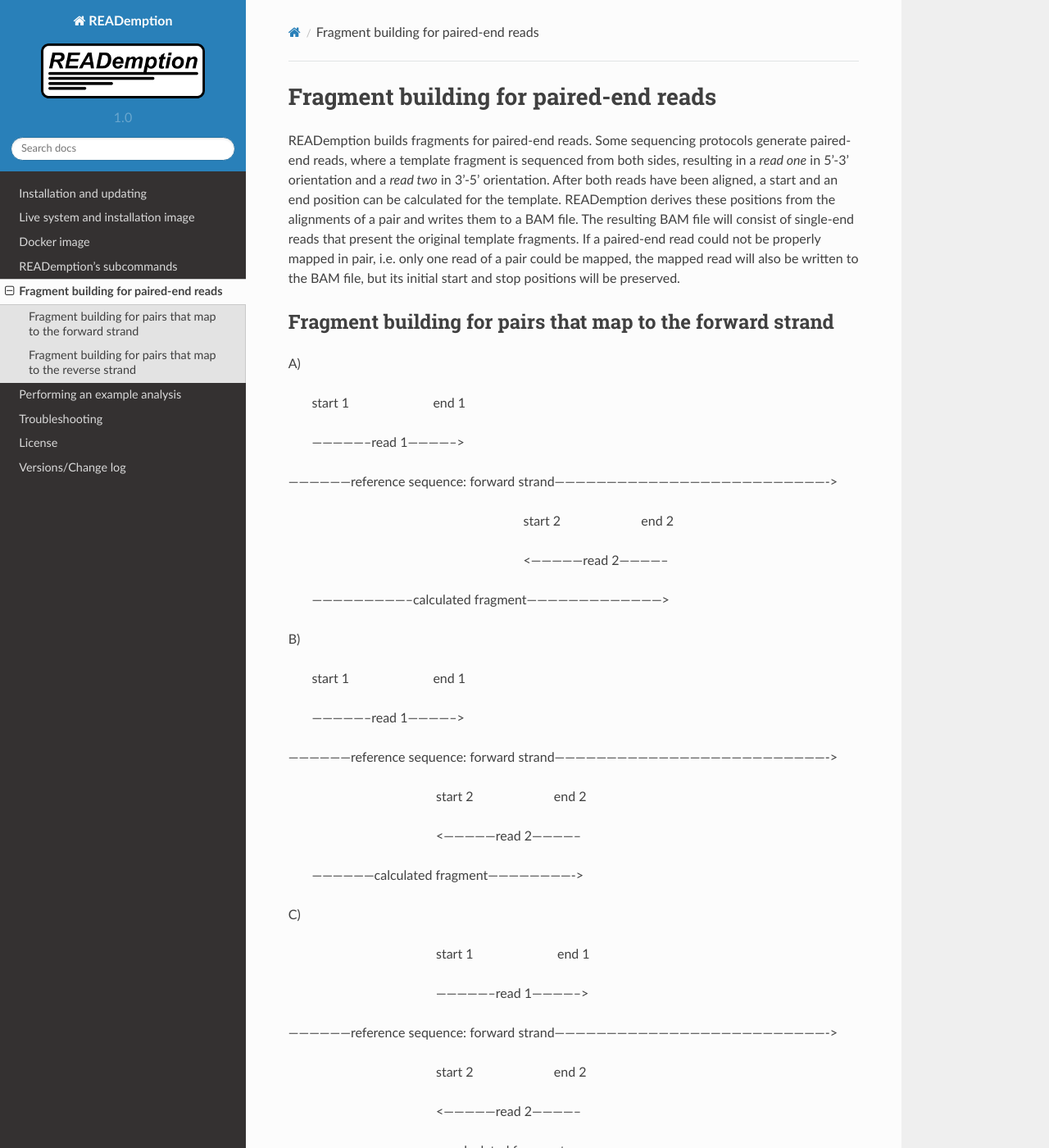
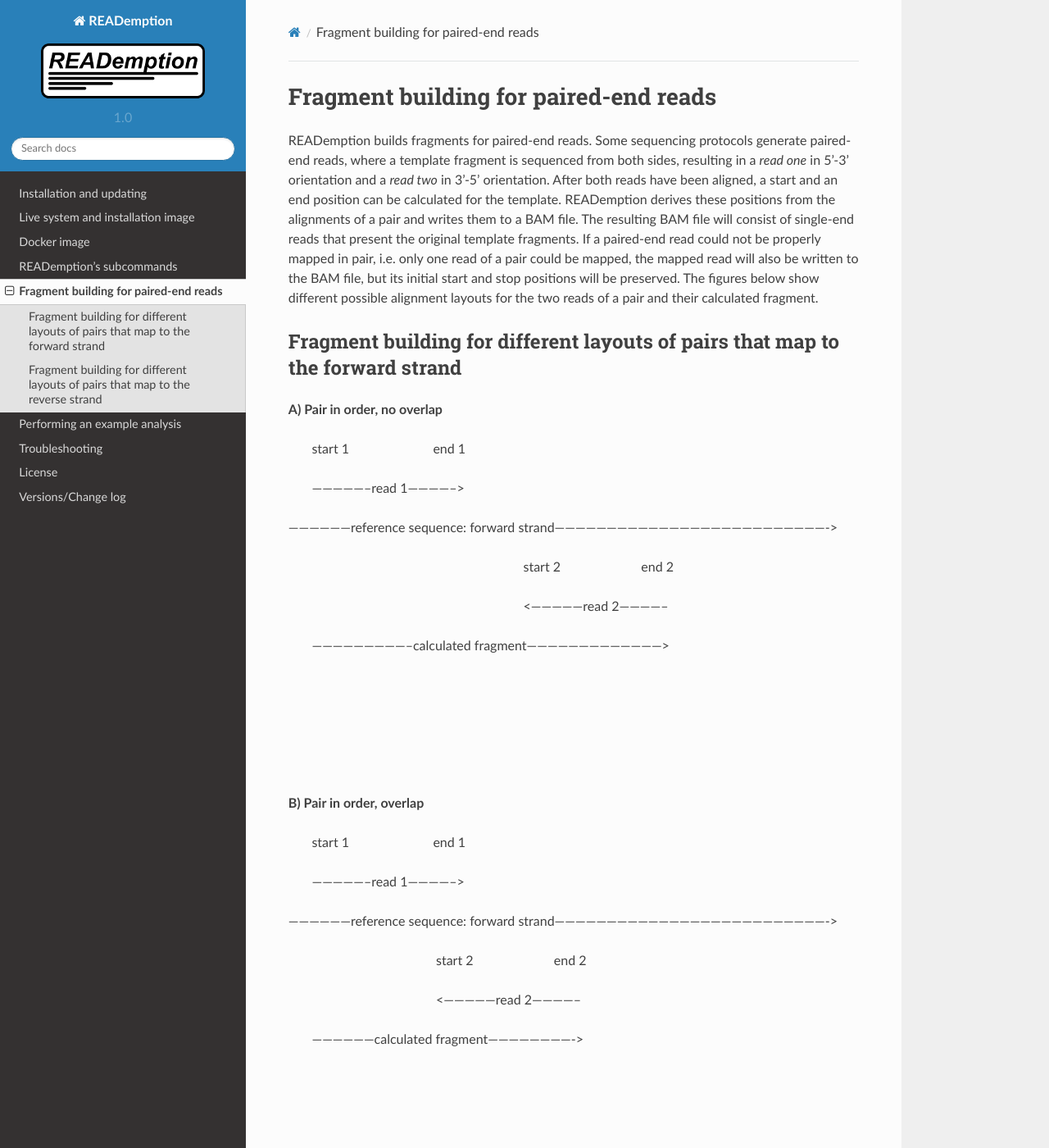
Before and after one commit to foerstner-lab/READemption, a Sphinx documentation site: the page built from docs/source/fragment_building.rst, in a window 1280 px wide and 1400 px high. Shown: the whole window at 82% size. Built offline with Sphinx 7.4.7 and the Read the Docs theme 2.0.0, drawn with Linux system fonts in a browser that asks for light colours; some of the changed text lies outside the part shown.

Commit message:
Added layout headings to fragment building docs

```diff
--- a/docs/source/fragment_building.rst
+++ b/docs/source/fragment_building.rst
@@ -9,12 +9,12 @@
 The resulting BAM file will consist of single-end reads that present the original template fragments.
 If a paired-end read could not be properly mapped in pair, i.e. only one read of a pair could be mapped,
 the mapped read will also be written to the BAM file, but its initial start and stop positions will be preserved.
+The figures below show different possible alignment layouts for the two reads of a pair and their calculated fragment.
 
-
-Fragment building for pairs that map to the forward strand
+Fragment building for different layouts of pairs that map to the forward strand
 ----------------------------------------------------------
 
-A\)
+**A\) Pair in order, no overlap**
 
 
        start 1                         end 1
@@ -32,7 +32,13 @@
        -----------------------------calculated fragment--------------------------------------->
 
 
-B\)
+|
+
+|
+
+|
+
+**B\) Pair in order, overlap**
 
 
        start 1                         end 1
@@ -49,7 +55,13 @@
 
        ------------------calculated fragment------------------------->
 
-C\)
+|
+
+|
+
+|
+
+**C\) Pair in order, identical overlap**
 
 
                                             start 1                         end 1
@@ -66,7 +78,13 @@
 
                                             ----calculated fragment--->
 
-D\)
+|
+
+|
+
+|
+
+**D\) Pair in reverse order, both reads exceed each other (template fragment length is smaller than read length)**
 
 
                                                    start 1                         end 1
@@ -83,8 +101,13 @@
 
     calculated fragment:              ------------------------>
 
+|
 
-E\)
+|
+
+|
+
+**E\) Pair in reverse order, no overlap (can occur when the template fragment is a circular RNA)**
 
 
                                                                       start 1                         end 1
@@ -102,10 +125,10 @@
 
        -----------------------------calculated fragment--------------------------------------->
 
-Fragment building for pairs that map to the reverse strand
+Fragment building for different layouts of pairs that map to the reverse strand
 ----------------------------------------------------------
 
-A\)
+**A\) Pair in order, no overlap**
 
 
        start 2                         end 2
@@ -122,8 +145,14 @@
 
        <---------------------------calculated fragment---------------------------------------
 
+|
 
-B\)
+|
+
+|
+
+
+**B\) Pair in order, overlap**
 
 
        start 2                         end 2
@@ -140,7 +169,13 @@
 
        <-------------------calculated fragment------------------------
 
-C\)
+|
+
+|
+
+|
+
+**C\) Pair in order, identical overlap**
 
 
                                             start 2                         end 2
@@ -157,7 +192,13 @@
 
                                             <----calculated fragment-----
 
-D\)
+|
+
+|
+
+|
+
+**D\) Pair in reverse order, both reads exceed each other (template fragment length is smaller than read length)**
 
 
                                                    start 2                         end 2
@@ -174,8 +215,14 @@
 
     calculated fragment:              <------------------------
 
+|
 
-E\)
+|
+
+|
+
+
+**E\) Pair in reverse order, no overlap (can occur when the template fragment is a circular RNA)**
 
 
                                                                       start 2                         end 2
```
